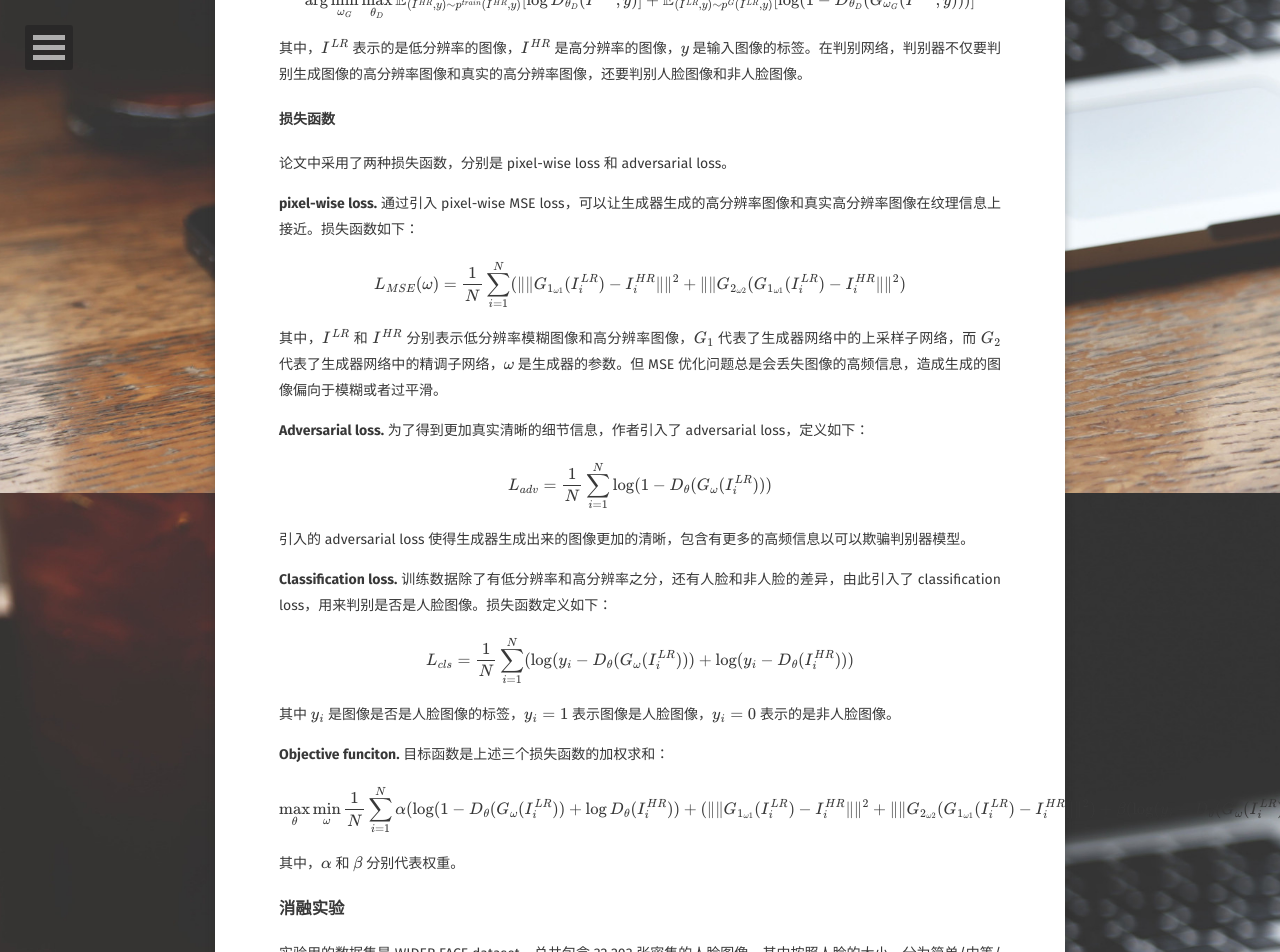
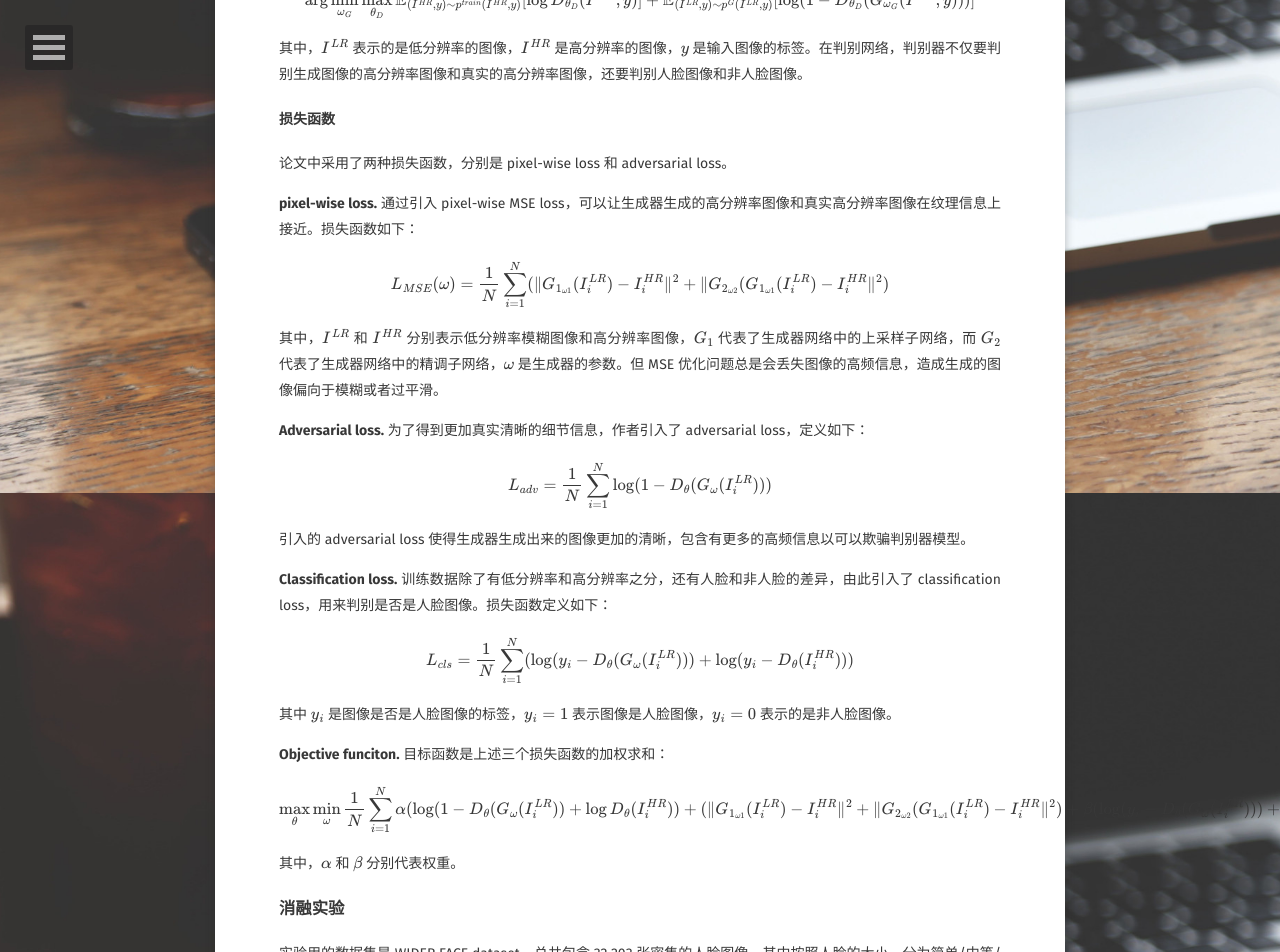
Before and after one commit to Jiyun-Cui/jiyun-cui.github.io, a Jekyll site: the page built from _posts/2018-12-21-cvpr2018-summary.md, in a window 1280 px wide and 1400 px high, scrolled down 1307 px. Shown: the top 952 px of the window. Built offline with Jekyll 4.4.1, drawn with Linux system fonts in a browser that asks for light colours; some web fonts are replaced; formulas are drawn with MathJax 3; comment, search, counter and statistics services are not loaded.

```diff
--- a/_posts/2018-12-21-cvpr2018-summary.md
+++ b/_posts/2018-12-21-cvpr2018-summary.md
@@ -51,7 +51,7 @@ $$ \arg \min_{\omega_{G}}\max_{\theta_{D}} \mathbb{E}_{(I^{HR},y)\sim p^{train}(
 
 **pixel-wise loss.** 通过引入 pixel-wise MSE loss，可以让生成器生成的高分辨率图像和真实高分辨率图像在纹理信息上接近。损失函数如下：
 
-$$ L_{MSE}(\omega) = \frac{1}{N} \sum_{i=1}^{N}(\|\| G_{1_{\omega 1}}(I_{i}^{LR}) - I_{i}^{HR} \|\|^{2} + \|\| G_{2_{\omega 2}}(G_{1_{\omega 1}}(I_{i}^{LR}) - I_{i}^{HR} \|\|^{2}) $$
+$$ L_{MSE}(\omega) = \frac{1}{N} \sum_{i=1}^{N}(\| G_{1_{\omega 1}}(I_{i}^{LR}) - I_{i}^{HR} \|^{2} + \| G_{2_{\omega 2}}(G_{1_{\omega 1}}(I_{i}^{LR}) - I_{i}^{HR} \|^{2}) $$
 
 其中，$$ I^{LR} $$ 和 $$ I^{HR} $$ 分别表示低分辨率模糊图像和高分辨率图像，$$ G_{1} $$ 代表了生成器网络中的上采样子网络，而 $$G_{2}$$ 代表了生成器网络中的精调子网络，$$\omega$$ 是生成器的参数。但 MSE 优化问题总是会丢失图像的高频信息，造成生成的图像偏向于模糊或者过平滑。
 
@@ -70,7 +70,7 @@ $$ L_{cls} = \frac{1}{N}\sum_{i=1}^{N}(\log (y_{i} - D_{\theta}(G_{\omega}(I_{i}
 **Objective funciton.** 目标函数是上述三个损失函数的加权求和：
 
 $$ \max_{\theta}\min_{\omega} \frac{1}{N}\sum_{i=1}^{N}\alpha(\log (1 - D_{\theta}(G_{\omega}(I_{i}^{LR})) +  \log D_{\theta}(I_{i}^{HR})) + \\
-(\|\| G_{1_{\omega 1}}(I_{i}^{LR}) - I_{i}^{HR} \|\|^{2} + \|\| G_{2_{\omega 2}}(G_{1_{\omega 1}}(I_{i}^{LR}) - I_{i}^{HR} \|\|^{2}) + \\
+(\| G_{1_{\omega 1}}(I_{i}^{LR}) - I_{i}^{HR} \|^{2} + \| G_{2_{\omega 2}}(G_{1_{\omega 1}}(I_{i}^{LR}) - I_{i}^{HR} \|^{2}) + \\
 \beta(\log (y_{i} - D_{\theta}(G_{\omega}(I_{i}^{LR}))) + \log (y_{i} - D_{\theta}(I_{i}^{HR})))$$
 
 其中，$$\alpha$$ 和 $$\beta$$ 分别代表权重。
```
